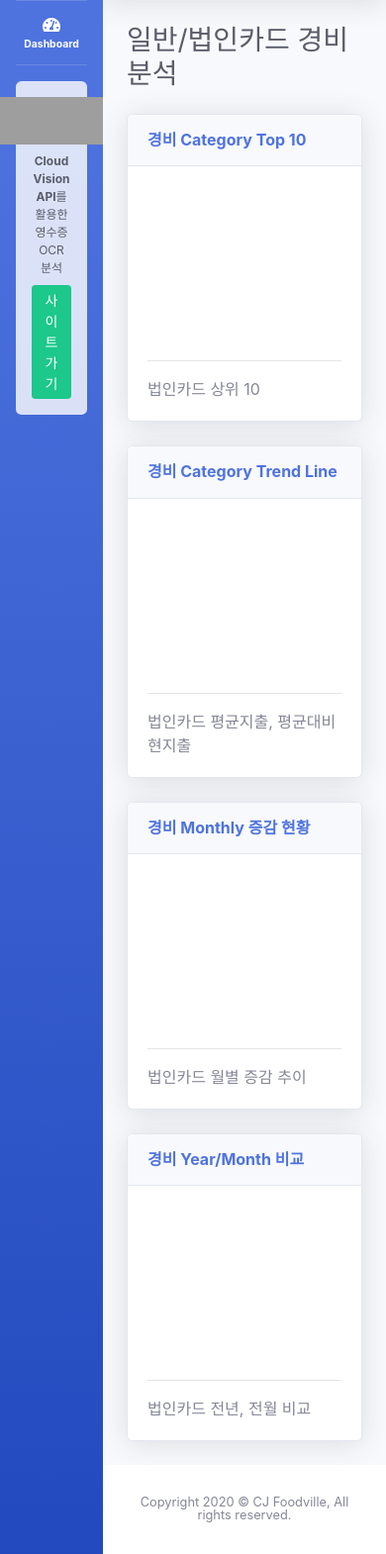
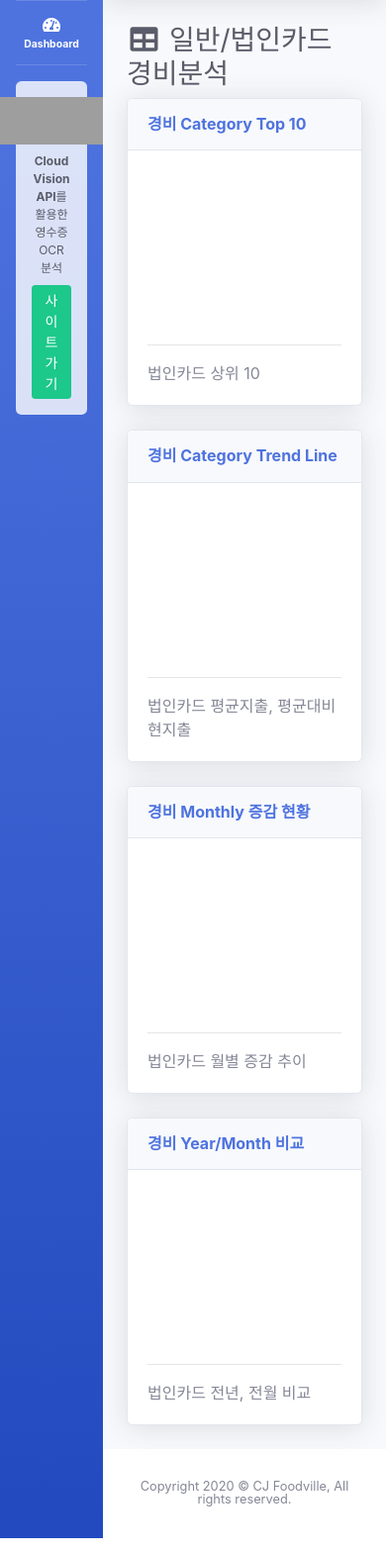
Before and after one commit to dhfmepd/django_pjt, a Django app: page /analysis/exp/etc/ in a window 390 px wide. Shown: the part 70-1640 px from the top of the page at 99% size. Run offline with Django 3.2, Linux system fonts and the light colour scheme; a user stored in the database is signed in; some libraries are stand-ins or nearby versions; grey boxes are pictures that could not be loaded.

Commit message:
디자인 작업 조정 +2

```diff
--- a/templates/analysis/normal_exp_analy.html
+++ b/templates/analysis/normal_exp_analy.html
@@ -5,9 +5,11 @@
 <div class="container-fluid">
 
     <!-- Page Heading -->
-    <div class="d-sm-flex align-items-center justify-content-between mb-4">
-        <h1 class="h3 mb-0 text-gray-800">일반/법인카드 경비분석</h1>
-    </div>
+    <h1 class="h3 mb-2 text-gray-800">
+        <i class="fas fa-fw fa-table"></i>
+        <span class="text">일반/법인카드 경비분석</span>
+    </h1>
+
     <!-- Content Row -->
     <div class="row">
         <!-- exChart1 -->
@@ -160,6 +162,14 @@
             responsive: true,
 			cutoutPercentage: 80,
 			maintainAspectRatio: false,
+			layout: {
+                padding: {
+                    left: 10,
+                    right: 25,
+                    top: 25,
+                    bottom: 0
+                }
+            },
             plugins: {                                              //chart 기본 옵션 외 plugin
                 doughnutlabel: {                                    //doutnut 안쪽 텍스트 설정()
                     labels: [                                       //배열구조로 {}로 N개 Line으로 설정 가능 추가 기능 API문서 참조
```
